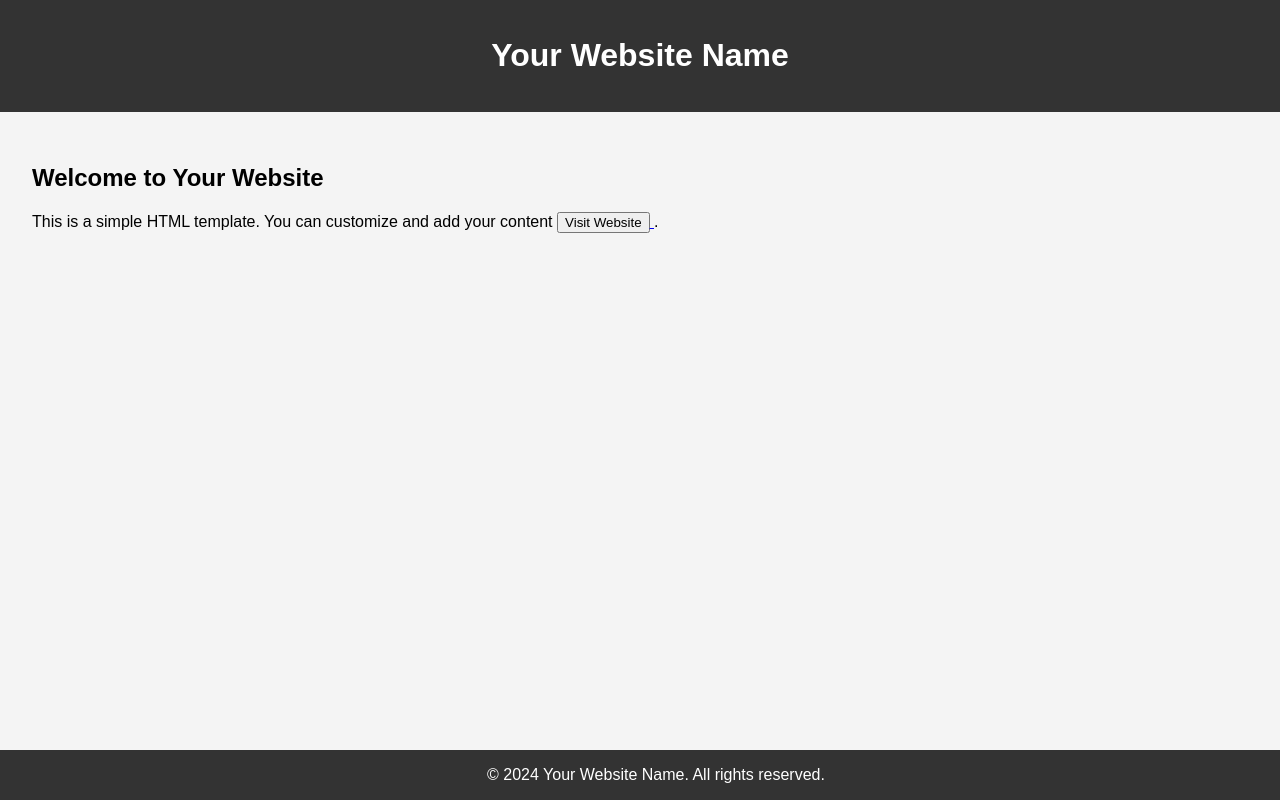
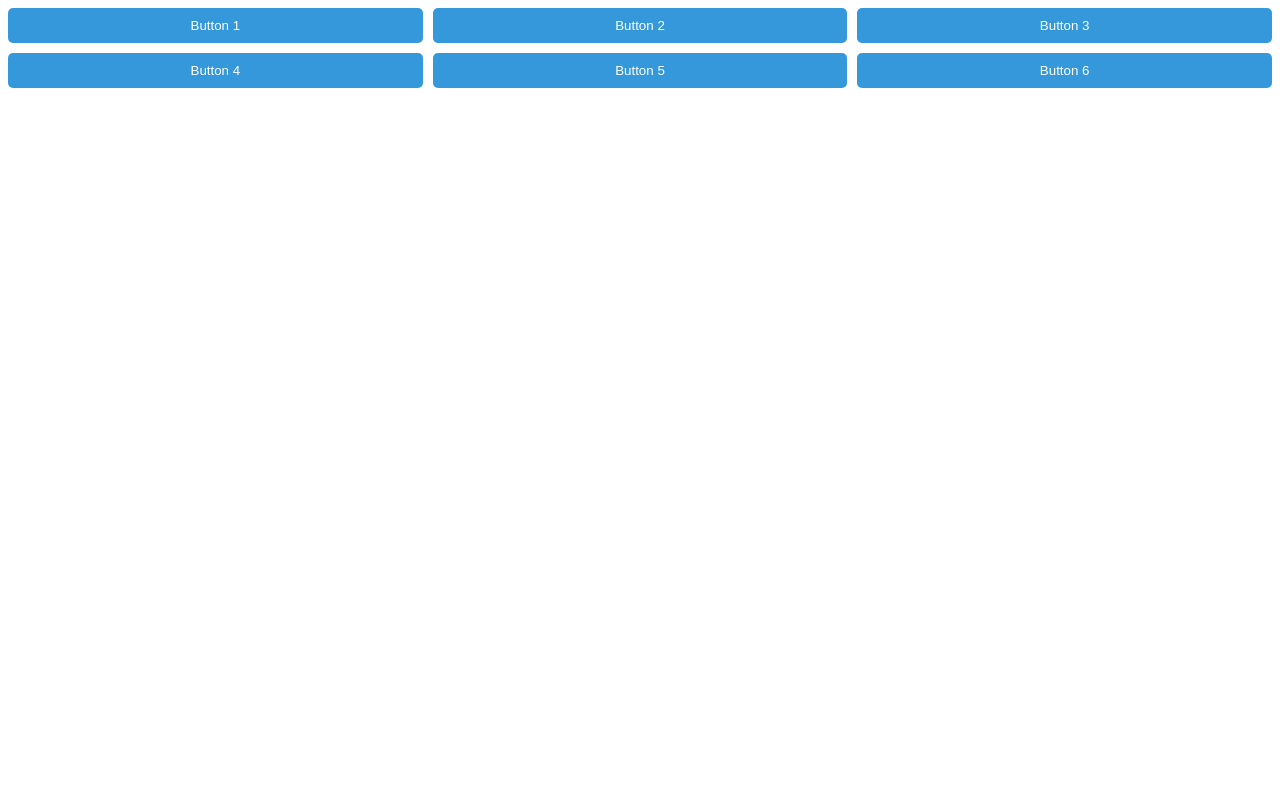
Before and after one commit to mrbadfits12/UnblockeGames.github.io, a plain HTML site: page index.html in a window 1280 px wide. Drawn offline with Linux system fonts and the light colour scheme.

Commit message:
Update index.html

```diff
--- a/index.html
+++ b/index.html
@@ -3,67 +3,38 @@
 <head>
     <meta charset="UTF-8">
     <meta name="viewport" content="width=device-width, initial-scale=1.0">
-    <title>Your Website Title</title>
+    <title>Button Grid Example</title>
     <style>
-        /* Add your CSS styles here */
-        body {
-            font-family: Arial, sans-serif;
-            margin: 0;
-            padding: 0;
-            background-color: #f4f4f4;
+        /* Style to create a grid layout */
+        .button-grid {
+            display: grid;
+            grid-template-columns: repeat(3, 1fr); /* Adjust the number to change the columns */
+            gap: 10px; /* Adjust the gap between buttons */
         }
 
-        header {
-            background-color: #333;
-            color: white;
-            padding: 1em;
+        /* Style for the buttons */
+        .grid-button {
+            padding: 10px;
             text-align: center;
-        }
-
-        main {
-            padding: 2em;
-        }
-
-        footer {
-            background-color: #333;
-            color: white;
-            text-align: center;
-            padding: 1em;
-            position: fixed;
-            bottom: 0;
-            width: 100%;
+            background-color: #3498db;
+            color: #ffffff;
+            border: none;
+            border-radius: 5px;
+            cursor: pointer;
         }
     </style>
 </head>
 <body>
 
-    <header>
-        <h1>Your Website Name</h1>
-    </header>
-
-    <main>
-        <h2>Welcome to Your Website</h2>
-        <p>This is a simple HTML template. You can customize and add your content <!DOCTYPE html>
-<html lang="en">
-<head>
-    <meta charset="UTF-8">
-    <meta name="viewport" content="width=device-width, initial-scale=1.0">
-    <title>Link Button Example</title>
-</head>
-<body>
-
-<!-- The button with a link -->
-<a href="https://adfree3kh0.github.io/" target="_blank">
-    <button type="button">Visit Website</button>
-</a>
-
-</body>
-</html>.</p>
-    </main>
-
-    <footer>
-        &copy; 2024 Your Website Name. All rights reserved.
-    </footer>
+<!-- Buttons arranged in a grid -->
+<div class="button-grid">
+    <button class="grid-button" onclick="location.href='https://adfree3kh0.github.io/'">Button 1</button>
+    <button class="grid-button" onclick="location.href='#'">Button 2</button>
+    <button class="grid-button" onclick="location.href='#'">Button 3</button>
+    <button class="grid-button" onclick="location.href='#'">Button 4</button>
+    <button class="grid-button" onclick="location.href='#'">Button 5</button>
+    <button class="grid-button" onclick="location.href='#'">Button 6</button>
+</div>
 
 </body>
 </html>
```
